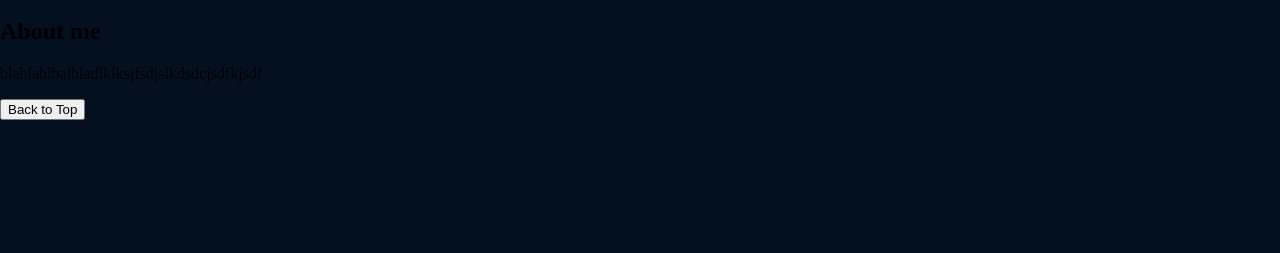
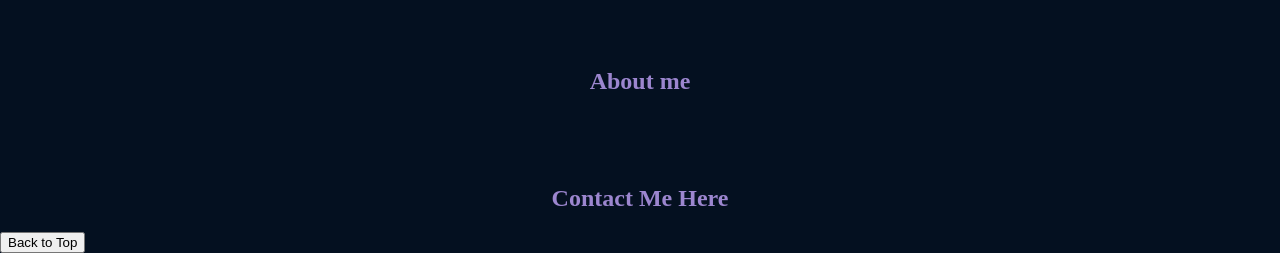
Before and after one commit to cBumang5598/My-Portfolio, a plain HTML site: page index.html in a window 1280 px wide. Shown: the part 802-1055 px from the top of the page. Before the commit the page ends 922 px from the top, so only its background shows below. Drawn offline with Linux system fonts and the light colour scheme.

Commit message:
Modified index.html and styles.css

```diff
--- a/assets/styles/styles.css
+++ b/assets/styles/styles.css
@@ -22,3 +22,19 @@ body{
   padding-right: 50px;
   font-family: "Noto Sans", sans-serif;
 }
+
+.about-me{
+  display: flex;
+  justify-content: flex;
+  place-content: center;
+  color: #9c86cf;
+  padding-top: 50px;
+}
+
+.contact {
+  display: flex;
+  justify-content: flex;
+  place-content: center;
+  color: #9c86cf;
+  padding-top: 50px;
+}
--- a/index.html
+++ b/index.html
@@ -21,11 +21,10 @@
     <main>
       <div class="about-me">
         <h2>About me</h2>
-        <p>blablablbalbladlklksjfsdjslkdsdcjsdfkjsdf</p>
       </div>
 
       <div class="contact">
-
+        <h2>Contact Me Here</h1>
       </div>
     </main>
 
```
